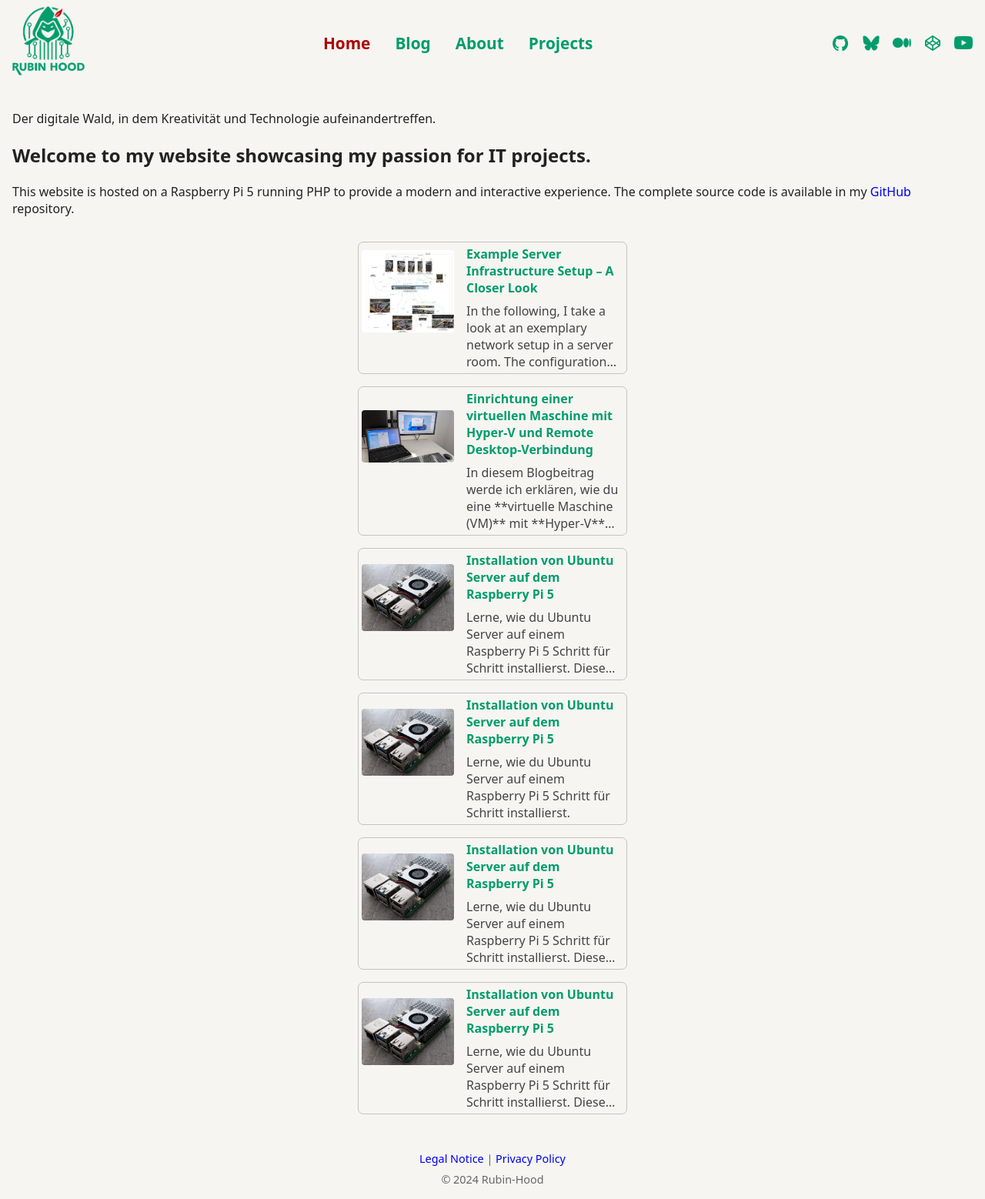
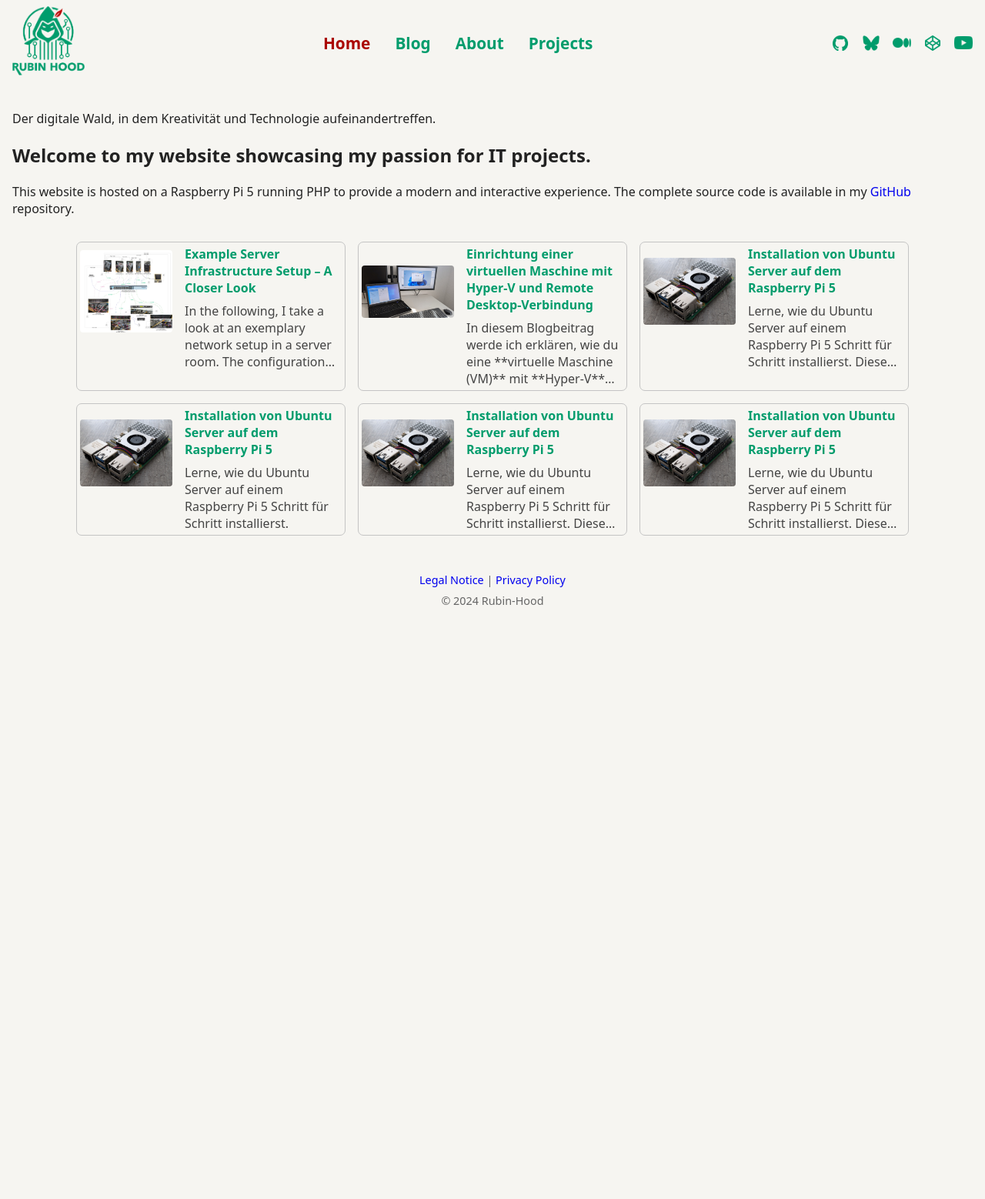
Before and after one commit to rubin-hood/rubinhood-blog, a Jekyll site: the page built from index.md, in a window 1280 px wide. Shown: the whole page at 77% size. Built offline with Jekyll 4.4.1, drawn with Linux system fonts in a browser that asks for light colours; after the commit the page ends 900 px from its top, so only the background shows below that.

Commit message:
Update style.css

```diff
--- a/assets/css/style.css
+++ b/assets/css/style.css
@@ -147,18 +147,9 @@ main {
   align-items: center;      /* Karten in der Mitte ausrichten */
 }
 
-.blog-teaser-grid {
-  display: flex;
-  flex-direction: column;   /* <--- Nur das! */
-  align-items: center;      /* Cards zentriert */
-  max-width: 1200px;        /* oder nach Wunsch */
-  width: 100%;
-  margin: 0 auto;
-}
-
 /* Einzelne Blogkarte (Artikel-Vorschau) */
 .blog-card {
-  flex: 1 1 400px;          /* Karte kann wachsen, ist aber mindestens 300px breit */
+  flex: 1 1 300px;          /* Karte kann wachsen, ist aber mindestens 300px breit */
   box-sizing: border-box;   /* Padding und Border werden zur Breite dazugerechnet */
   background: #F6F5F1;         /* Weiße Kartenfläche */
   /*border: 2px solid #ff0000;   /* Dezenter, grauer Rahmen */
@@ -166,8 +157,8 @@ main {
   display: flex;            /* Bild und Inhalt nebeneinander */
   align-items: flex-start;   /* Bild und Text oben ausrichten (NICHT mittig!) */
   padding: 0.25rem;         /* Etwas Innenabstand rundherum */
-  min-width: 700px;         /* Mindestbreite der Karte */
-  max-width: 1100px;         /* Maximalbreite der Karte */
+  min-width: 350px;         /* Mindestbreite der Karte */
+  max-width: 500px;         /* Maximalbreite der Karte */
   margin-bottom: 1rem;      /* Abstand nach unten zur nächsten Karte */
   transition: border-color .2s; /* Weicher Übergang bei Farbumschlag (z.B. bei aktiver Karte) */
   width: 100%;
```
